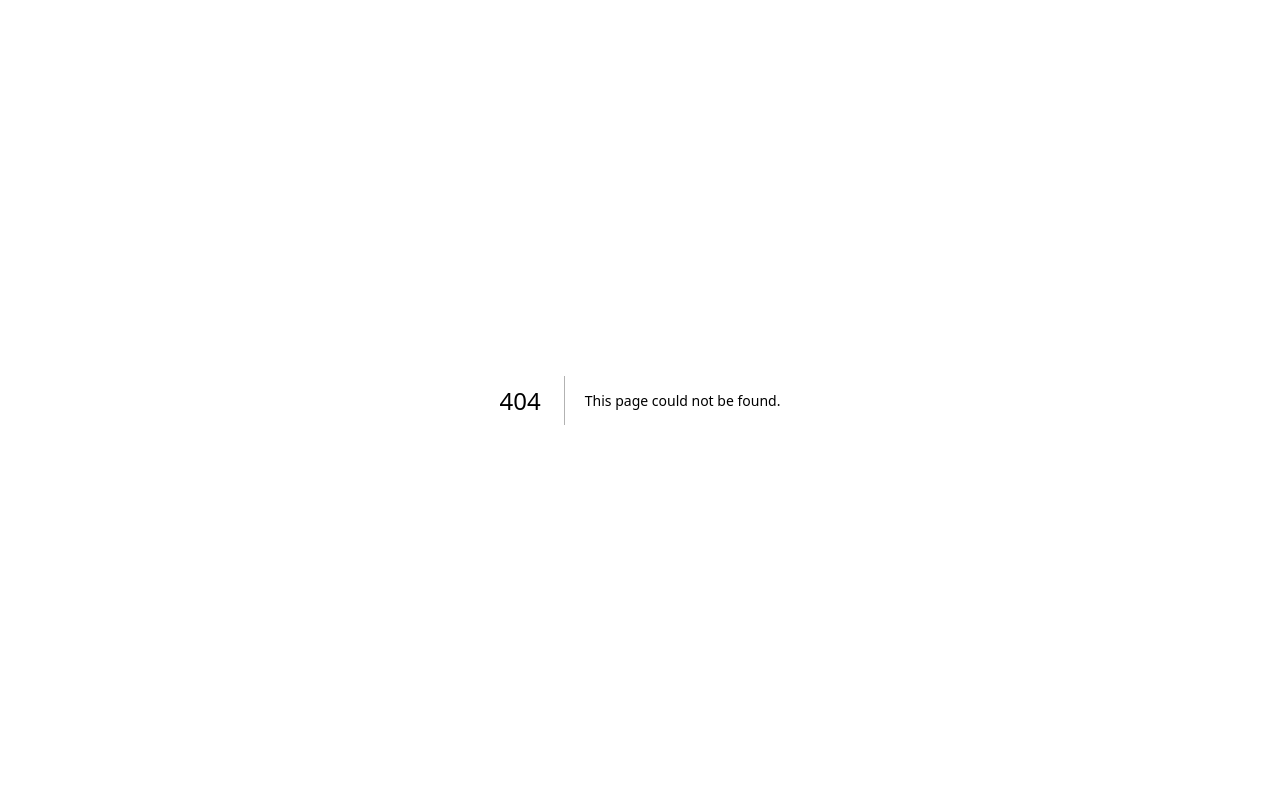
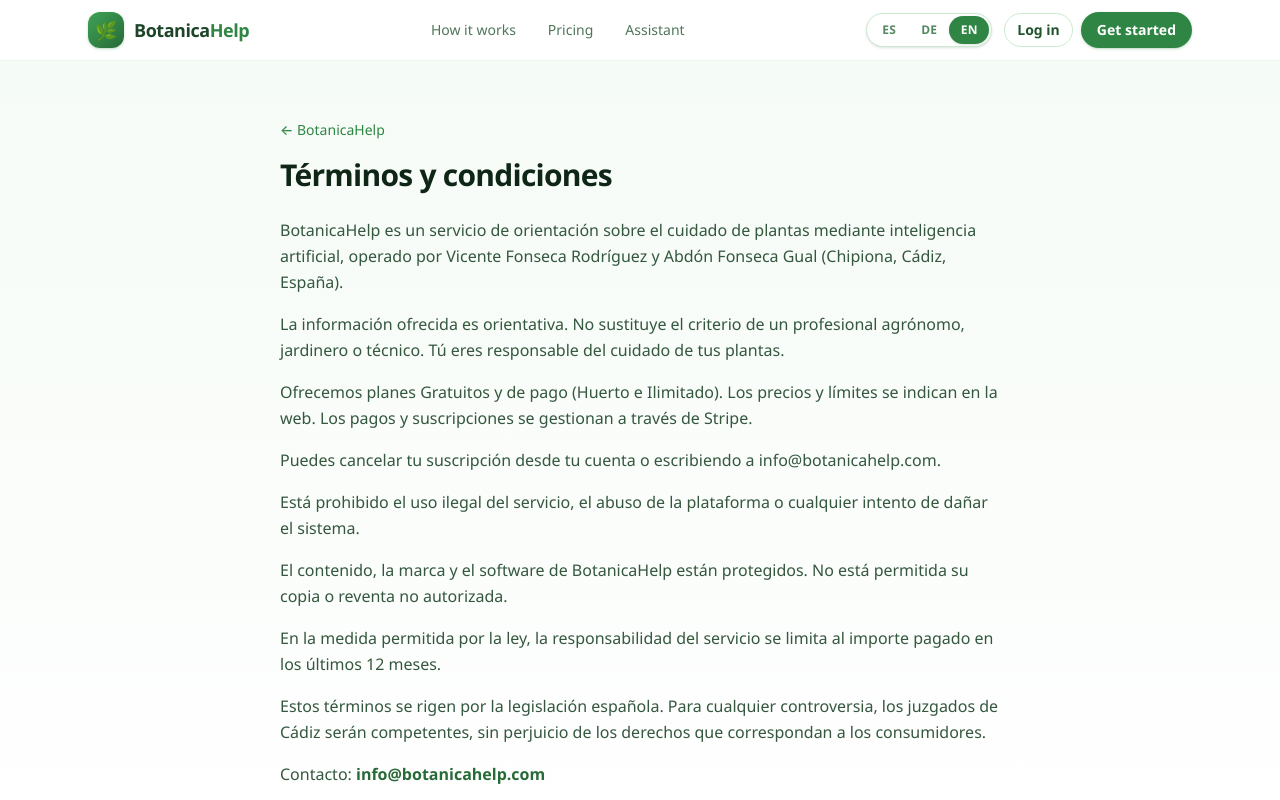
Before and after one commit to fonsecayhijos/Botanic.help, a Next.js app: page /terminos in a window 1280 px wide. Before the commit this address had no page. Shown: the top 800 px of the page. Built offline with nearby package versions, Linux system fonts and the light colour scheme; no server answers.

Commit message:
Add legal pages and BotanicaHelp branding

```diff
--- /dev/null
+++ b/src/app/contacto/page.tsx
@@ -0,0 +1,35 @@
+import { Header } from "@/components/Header";
+import { Footer } from "@/components/Footer";
+import Link from "next/link";
+
+export default function ContactoPage() {
+  return (
+    <>
+      <Header />
+      <main className="bg-gradient-to-b from-brand-50/80 to-white">
+        <div className="mx-auto max-w-3xl px-4 py-10 sm:px-6 sm:py-14">
+          <Link href="/" className="text-sm font-medium text-brand-600 hover:text-brand-700">
+            ← BotanicaHelp
+          </Link>
+          <h1 className="mt-4 text-3xl font-bold tracking-tight text-brand-950">Contacto</h1>
+          <div className="mt-6 space-y-4 text-brand-900/90 leading-relaxed">
+            <p>
+              BotanicaHelp es un servicio operado por Vicente Fonseca Rodríguez y Abdón Fonseca Gual,
+              con domicilio en Chipiona (Cádiz), España.
+            </p>
+            <p>
+              Para cualquier consulta sobre el servicio, tu cuenta o facturación, escríbenos a:
+            </p>
+            <p>
+              <a href="mailto:info@botanicahelp.com" className="font-semibold text-brand-700 hover:underline">
+                info@botanicahelp.com
+              </a>
+            </p>
+            <p>Intentamos responder en el menor tiempo posible.</p>
+          </div>
+        </div>
+      </main>
+      <Footer />
+    </>
+  );
+}
--- /dev/null
+++ b/src/app/privacidad/page.tsx
@@ -0,0 +1,32 @@
+import { Header } from "@/components/Header";
+import { Footer } from "@/components/Footer";
+import Link from "next/link";
+
+export default function PrivacidadPage() {
+  return (
+    <>
+      <Header />
+      <main className="bg-gradient-to-b from-brand-50/80 to-white">
+        <div className="mx-auto max-w-3xl px-4 py-10 sm:px-6 sm:py-14">
+          <Link href="/" className="text-sm font-medium text-brand-600 hover:text-brand-700">
+            ← BotanicaHelp
+          </Link>
+          <h1 className="mt-4 text-3xl font-bold tracking-tight text-brand-950">Política de privacidad</h1>
+          <div className="mt-6 space-y-4 text-brand-900/90 leading-relaxed">
+            <p><strong>Responsables:</strong> Vicente Fonseca Rodríguez y Abdón Fonseca Gual, Chipiona (Cádiz), España.</p>
+            <p><strong>Contacto:</strong> info@botanicahelp.com</p>
+            <p><strong>Datos que tratamos:</strong> email, datos de cuenta, uso del asistente, fotos de plantas que subas y datos de pago gestionados por Stripe.</p>
+            <p><strong>Finalidad:</strong> prestar el servicio BotanicaHelp, gestionar suscripciones, mejorar el asistente y cumplir obligaciones legales.</p>
+            <p><strong>Base legal:</strong> ejecución del contrato y, cuando proceda, tu consentimiento.</p>
+            <p><strong>Conservación:</strong> mientras mantengas la cuenta o el tiempo exigido por la ley.</p>
+            <p><strong>Encargados del tratamiento:</strong> Supabase (infraestructura de datos), Stripe (pagos) y xAI (procesamiento de IA).</p>
+            <p><strong>Derechos:</strong> puedes solicitar acceso, rectificación, supresión, oposición, limitación y portabilidad escribiendo a info@botanicahelp.com.</p>
+            <p>No vendemos tus datos personales a terceros con fines comerciales.</p>
+            <p className="text-sm text-brand-800/70">Última actualización: julio 2026.</p>
+          </div>
+        </div>
+      </main>
+      <Footer />
+    </>
+  );
+}
--- /dev/null
+++ b/src/app/terminos/page.tsx
@@ -0,0 +1,54 @@
+import { Header } from "@/components/Header";
+import { Footer } from "@/components/Footer";
+import Link from "next/link";
+
+export default function TerminosPage() {
+  return (
+    <>
+      <Header />
+      <main className="bg-gradient-to-b from-brand-50/80 to-white">
+        <div className="mx-auto max-w-3xl px-4 py-10 sm:px-6 sm:py-14">
+          <Link href="/" className="text-sm font-medium text-brand-600 hover:text-brand-700">
+            ← BotanicaHelp
+          </Link>
+          <h1 className="mt-4 text-3xl font-bold tracking-tight text-brand-950">Términos y condiciones</h1>
+          <div className="mt-6 space-y-4 text-brand-900/90 leading-relaxed">
+            <p>
+              BotanicaHelp es un servicio de orientación sobre el cuidado de plantas mediante inteligencia artificial,
+              operado por Vicente Fonseca Rodríguez y Abdón Fonseca Gual (Chipiona, Cádiz, España).
+            </p>
+            <p>
+              La información ofrecida es orientativa. No sustituye el criterio de un profesional agrónomo,
+              jardinero o técnico. Tú eres responsable del cuidado de tus plantas.
+            </p>
+            <p>
+              Ofrecemos planes Gratuitos y de pago (Huerto e Ilimitado). Los precios y límites se indican en la web.
+              Los pagos y suscripciones se gestionan a través de Stripe.
+            </p>
+            <p>
+              Puedes cancelar tu suscripción desde tu cuenta o escribiendo a info@botanicahelp.com.
+            </p>
+            <p>
+              Está prohibido el uso ilegal del servicio, el abuso de la plataforma o cualquier intento de dañar el sistema.
+            </p>
+            <p>
+              El contenido, la marca y el software de BotanicaHelp están protegidos. No está permitida su copia o reventa no autorizada.
+            </p>
+            <p>
+              En la medida permitida por la ley, la responsabilidad del servicio se limita al importe pagado en los últimos 12 meses.
+            </p>
+            <p>
+              Estos términos se rigen por la legislación española. Para cualquier controversia, los juzgados de Cádiz serán competentes,
+              sin perjuicio de los derechos que correspondan a los consumidores.
+            </p>
+            <p>
+              Contacto: <a href="mailto:info@botanicahelp.com" className="font-semibold text-brand-700 hover:underline">info@botanicahelp.com</a>
+            </p>
+            <p className="text-sm text-brand-800/70">Última actualización: julio 2026.</p>
+          </div>
+        </div>
+      </main>
+      <Footer />
+    </>
+  );
+}
--- a/src/components/Footer.tsx
+++ b/src/components/Footer.tsx
@@ -17,7 +17,7 @@
                 🌿
               </span>
               <span className="font-bold text-brand-900">
-                Botanic<span className="text-brand-600">Help</span>
+                Botanica<span className="text-brand-600">Help</span>
               </span>
             </div>
             <p className="mt-3 text-sm text-brand-800/70">{t.footer.tagline}</p>
```
